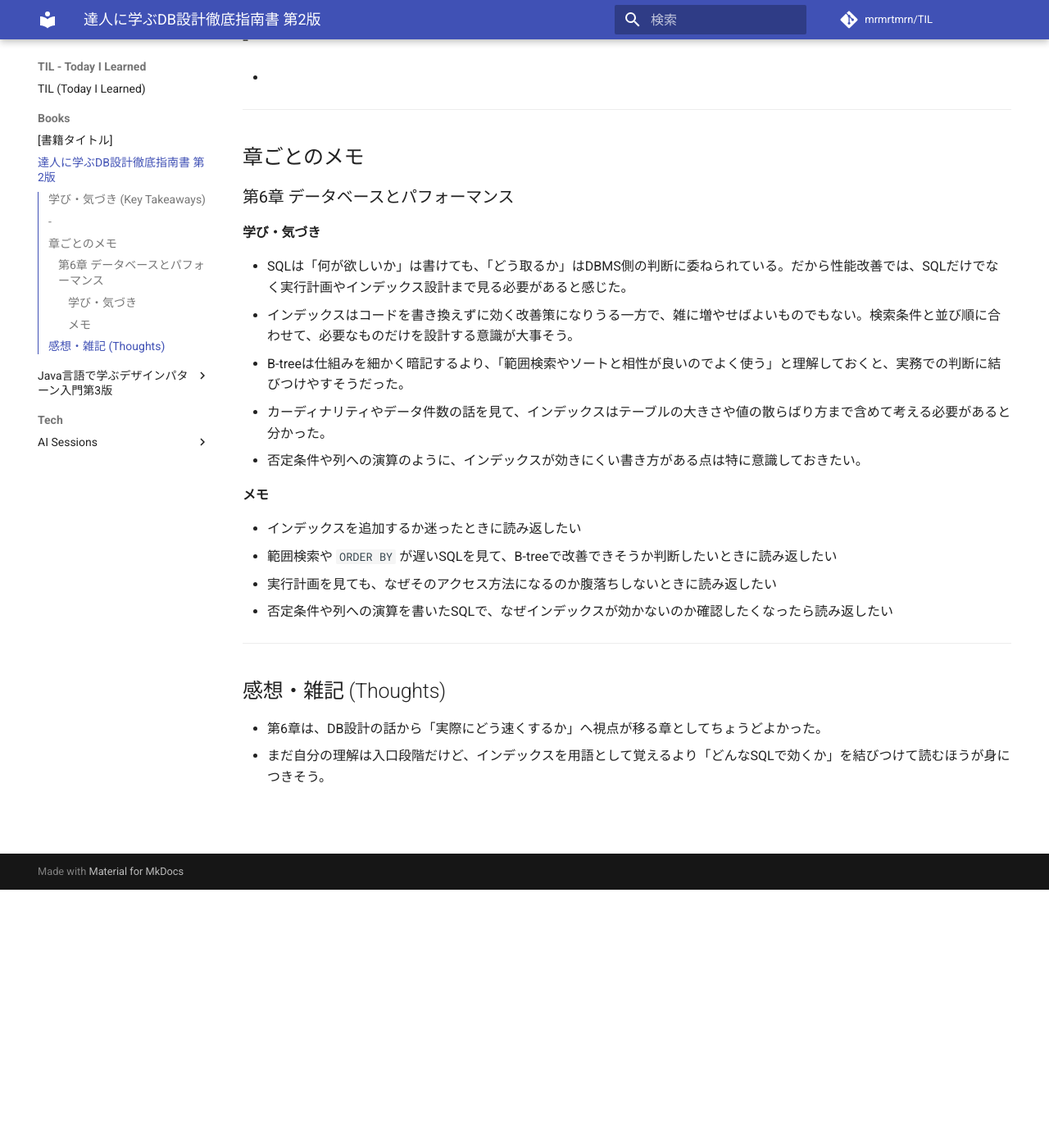
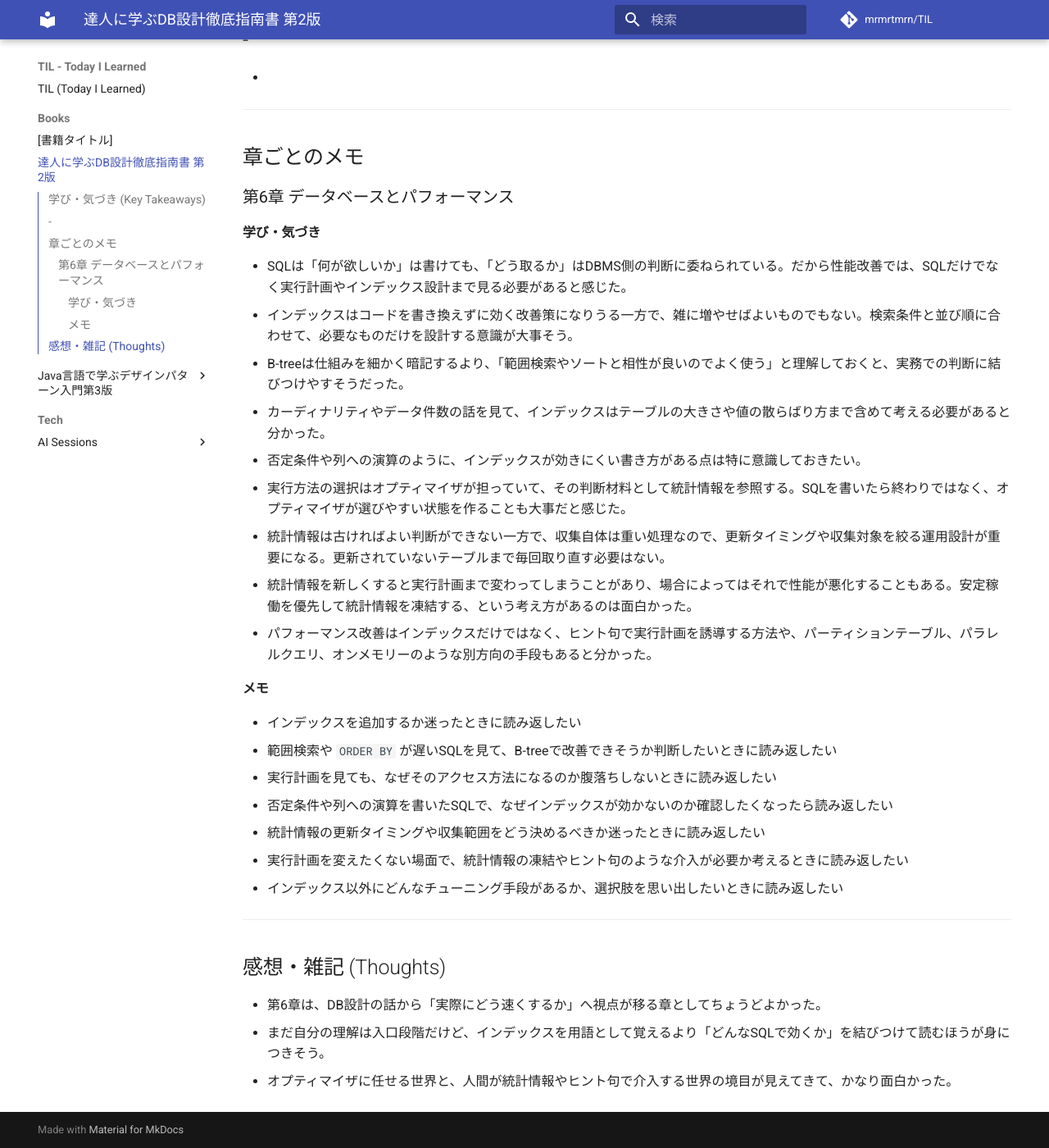
Before and after one commit to mrmrtmrn/TIL, an MkDocs documentation site: the page built from docs/Books/達人に学ぶDB設計徹底指南書_第2版.md, in a window 1280 px wide and 1400 px high, scrolled down 315 px. Shown: the whole window at 82% size. Built offline with MkDocs 1.6.1 and Material for MkDocs 9.7.7, drawn with Linux system fonts in a browser that asks for light colours; comment, search, counter and statistics services are not loaded.

Commit message:
feat: パフォーマンスチューニングの学びを追記

```diff
--- a/docs/Books/達人に学ぶDB設計徹底指南書_第2版.md
+++ b/docs/Books/達人に学ぶDB設計徹底指南書_第2版.md
@@ -32,6 +32,10 @@
 - B-treeは仕組みを細かく暗記するより、「範囲検索やソートと相性が良いのでよく使う」と理解しておくと、実務での判断に結びつけやすそうだった。
 - カーディナリティやデータ件数の話を見て、インデックスはテーブルの大きさや値の散らばり方まで含めて考える必要があると分かった。
 - 否定条件や列への演算のように、インデックスが効きにくい書き方がある点は特に意識しておきたい。
+- 実行方法の選択はオプティマイザが担っていて、その判断材料として統計情報を参照する。SQLを書いたら終わりではなく、オプティマイザが選びやすい状態を作ることも大事だと感じた。
+- 統計情報は古ければよい判断ができない一方で、収集自体は重い処理なので、更新タイミングや収集対象を絞る運用設計が重要になる。更新されていないテーブルまで毎回取り直す必要はない。
+- 統計情報を新しくすると実行計画まで変わってしまうことがあり、場合によってはそれで性能が悪化することもある。安定稼働を優先して統計情報を凍結する、という考え方があるのは面白かった。
+- パフォーマンス改善はインデックスだけではなく、ヒント句で実行計画を誘導する方法や、パーティションテーブル、パラレルクエリ、オンメモリーのような別方向の手段もあると分かった。
 
 #### メモ
 
@@ -39,6 +43,9 @@
 - 範囲検索や `ORDER BY` が遅いSQLを見て、B-treeで改善できそうか判断したいときに読み返したい
 - 実行計画を見ても、なぜそのアクセス方法になるのか腹落ちしないときに読み返したい
 - 否定条件や列への演算を書いたSQLで、なぜインデックスが効かないのか確認したくなったら読み返したい
+- 統計情報の更新タイミングや収集範囲をどう決めるべきか迷ったときに読み返したい
+- 実行計画を変えたくない場面で、統計情報の凍結やヒント句のような介入が必要か考えるときに読み返したい
+- インデックス以外にどんなチューニング手段があるか、選択肢を思い出したいときに読み返したい
 
 ---
 
@@ -52,3 +59,4 @@
 
 - 第6章は、DB設計の話から「実際にどう速くするか」へ視点が移る章としてちょうどよかった。
 - まだ自分の理解は入口段階だけど、インデックスを用語として覚えるより「どんなSQLで効くか」を結びつけて読むほうが身につきそう。
+- オプティマイザに任せる世界と、人間が統計情報やヒント句で介入する世界の境目が見えてきて、かなり面白かった。
```
